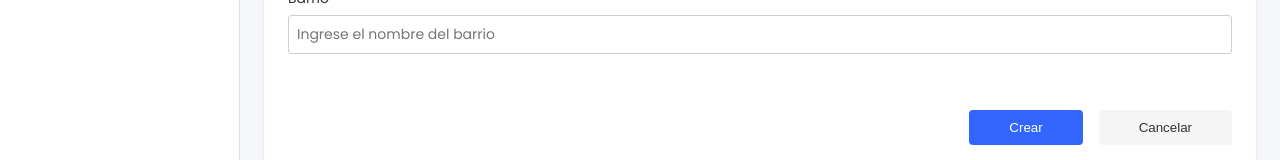
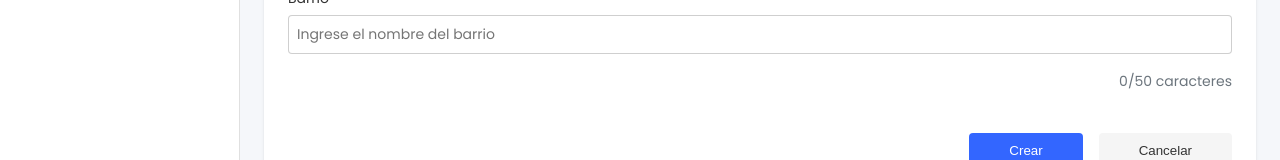
Before and after one commit to nataliahe24/Real-estate-app, an Angular app: page /locations in a window 1280 px wide. Shown: the part 407-567 px from the top of the page. Built offline with nearby package versions, Linux system fonts and the light colour scheme; no server answers.

Commit message:
feat:  errors control

```diff
--- a/src/app/app.component.ts
+++ b/src/app/app.component.ts
@@ -13,6 +13,6 @@ export class AppComponent implements OnInit {
 
   ngOnInit(): void {
     // Solo para pruebas - establecer token manualmente
-    this.jwtService.setManualTestToken('eyJhbGciOiJIUzI1NiIsInR5cCI6IkpXVCJ9.eyJpc3MiOiJNaUFwcEpXVCIsInN1YiI6Im5hdGFsaWFoZW5hb3IyNEBnbWFpbC5jb20iLCJhdXRob3JpdGllcyI6IkFETUlOIiwiaWF0IjoxNzQ2MTUwNDY0LCJleHAiOjE3NDcyMzY4NjQsIm5iZiI6MTc0NjE1MDQ2NH0.szjAMdWkBo_LfQBY6XSLxFSep_AZpj9JlPCN9wmV530');
+    this.jwtService.setManualTestToken('eyJhbGciOiJIUzI1NiIsInR5cCI6IkpXVCJ9.eyJpc3MiOiJNaUFwcEpXVCIsInN1YiI6Im5hdGFsaWFoZW5hb3IyNEBnbWFpbC5jb20iLCJhdXRob3JpdGllcyI6IkFETUlOIiwiaWF0IjoxNzQ3MjQ4NDM1LCJleHAiOjE3NDgzMzQ4MzUsIm5iZiI6MTc0NzI0ODQzNX0.rUOleig8_zoHIaiXC1UAuhdcW-2_nToUl0bh7dVr4T4');
   }
 }
--- a/src/app/components/atoms/select/select.component.html
+++ b/src/app/components/atoms/select/select.component.html
@@ -10,6 +10,7 @@
     (change)="onValueChange($event)"
     [required]="required"
     class="select-input">
+    [ngClass]="ngClass"
     <option value="" disabled selected>{{ placeholder }}</option>
     <option *ngFor="let option of options" [value]="option.value">
       {{ option.label }}
--- a/src/app/components/atoms/select/select.component.ts
+++ b/src/app/components/atoms/select/select.component.ts
@@ -21,6 +21,7 @@ export class SelectComponent implements ControlValueAccessor {
   @Input() required: boolean = false;
   @Input() label: string = '';
   @Input() id: string = '';
+  @Input() ngClass: any;
 
   onChange: any = () => {};
   onTouched: any = () => {};
--- a/src/app/components/organisms/location-form/location-form.component.html
+++ b/src/app/components/organisms/location-form/location-form.component.html
@@ -11,12 +11,11 @@
     <div class="form-group">
       <app-city-select
         [departmentId]="selectedDepartmentId"
-        formControlName="city">
+        formControlName="city"
+        [ngClass]="{'input-error': locationForm.get('city')?.touched && locationForm.get('city')?.invalid}">
         <option value="">Seleccione una ciudad</option>
       </app-city-select>
     </div>
-
-
     <div class="form-group">
       <app-input
         formControlName="neighborhood"
@@ -26,19 +25,20 @@
         [disabled]="disabled"
         placeholder="Ingrese el nombre del barrio"
         [ngClass]="locationForm.get('neighborhood')?.touched && locationForm.get('neighborhood')?.invalid ? 'input-error' : ''"
-      ></app-input>
-      <div *ngIf="locationForm.get('neighborhood')?.touched && locationForm.get('neighborhood')?.invalid" class="error-message">
-        <div *ngIf="locationForm.get('neighborhood')?.errors?.['required']">
-          El barrio es requerido.
-        </div>
-        <div *ngIf="locationForm.get('neighborhood')?.errors?.['maxlength']" class="error-message">
-          Por favor, introduce máximo 50 caracteres.
-        </div>
+      >
+    </app-input>
+      <div class="character-count" [class.invalid]="!neighborhoodInfo.isValid && neighborhoodInfo.isDirty">
+        <span>{{ neighborhoodInfo.currentLength }}</span>/{{ neighborhoodInfo.maxLength }} caracteres
+        <span *ngIf="!neighborhoodInfo.isValid && neighborhoodInfo.isDirty" class="error-message">
+          <ng-container *ngIf="neighborhoodInfo.currentLength < neighborhoodInfo.minLength">
+            (Mínimo {{ neighborhoodInfo.minLength }} caracteres)
+          </ng-container>
+          <ng-container *ngIf="neighborhoodInfo.currentLength > neighborhoodInfo.maxLength">
+            (Máximo {{ neighborhoodInfo.maxLength }} caracteres)
+          </ng-container>
+        </span>
+      </div>
 
-        <div *ngIf="locationForm.get('neighborhood')?.errors?.['minlength']" class="error-message">
-          Por favor, introduce al menos 3 caracteres.
-        </div>
-      </div>
     </div>
 
     <div class="form-actions">
--- a/src/app/components/organisms/location-form/location-form.component.scss
+++ b/src/app/components/organisms/location-form/location-form.component.scss
@@ -24,6 +24,7 @@
 .error-message {
   color: $color-error;
   font-size: $font-size-sm;
+  margin-top: 0.25rem;
 }
 
 .form-actions {
@@ -47,3 +48,14 @@
     margin-bottom: 0;
   }
 }
+
+.character-count {
+  font-size: 0.875rem;
+  color: #6c757d;
+  margin-top: 0.25rem;
+  text-align: right;
+
+  &.invalid {
+    color: $color-error;
+  }
+}
--- a/src/app/components/organisms/location-form/location-form.component.ts
+++ b/src/app/components/organisms/location-form/location-form.component.ts
@@ -24,6 +24,14 @@ export class LocationFormComponent {
   readonly CITY_MIN_LENGTH = 3;
   readonly NEIGHBORHOOD_MIN_LENGTH = 3;
 
+  neighborhoodInfo = {
+    currentLength: 0,
+    maxLength: 50,
+    minLength: this.NEIGHBORHOOD_MIN_LENGTH,
+    isValid: true,
+    isDirty: false
+  };
+
   constructor(
     private fb: FormBuilder,
     private notificationService: NotificationService,
@@ -33,6 +41,13 @@ export class LocationFormComponent {
       city: ['', [Validators.required, Validators.minLength(this.CITY_MIN_LENGTH), Validators.maxLength(50)]],
       neighborhood: ['', [Validators.required, Validators.minLength(this.NEIGHBORHOOD_MIN_LENGTH), Validators.maxLength(50)]],
       department: ['']
+    });
+
+    // Add subscription to track neighborhood changes
+    this.locationForm.get('neighborhood')?.valueChanges.subscribe(value => {
+      this.neighborhoodInfo.currentLength = value?.length || 0;
+      this.neighborhoodInfo.isValid = this.locationForm.get('neighborhood')?.valid || false;
+      this.neighborhoodInfo.isDirty = this.locationForm.get('neighborhood')?.dirty || false;
     });
 
     console.log('Formulario inicializado:', this.locationForm.value);
--- a/src/app/pages/locations/locations.component.ts
+++ b/src/app/pages/locations/locations.component.ts
@@ -33,6 +33,7 @@ export class LocationsComponent {
     this.locationService.createLocation(createLocationDto).subscribe({
       next: () => {
         this.locationFormComponent?.resetForm();
+        this.notificationService.success('Ubicación creada exitosamente');
       },
       error: (error) => {
         this.notificationService.error(
```
